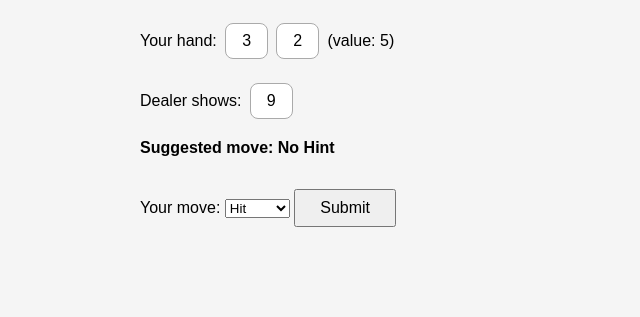
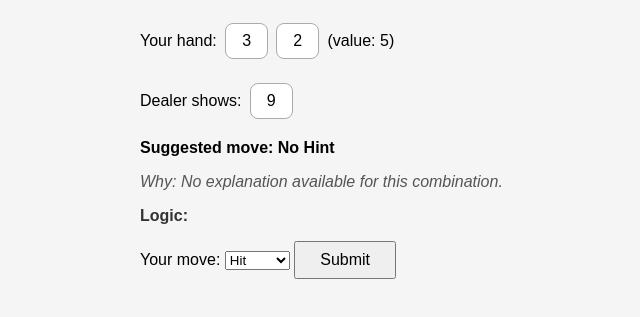
Before and after one commit to rohits2509/blackjack-mastery-training, a plain HTML site: page index.html in a window 1280 px wide. Shown: the part 93-410 px from the top of the page, without its empty margins (200-840 px from the left). Drawn offline with Linux system fonts and the light colour scheme.

Commit message:
Update index.html
Added logic and hint

```diff
--- a/index.html
+++ b/index.html
@@ -8,6 +8,8 @@
     body { font-family: sans-serif; padding: 2rem; max-width: 600px; margin: auto; background: #f5f5f5; }
     .card { display: inline-block; padding: 0.5rem 1rem; margin: 0.25rem; border: 1px solid #aaa; background: white; border-radius: 8px; }
     button { margin-top: 1rem; padding: 0.5rem 1.5rem; font-size: 1rem; }
+    #explanation { margin-top: 1rem; font-style: italic; color: #555; }
+    #logic { margin-top: 1rem; color: #333; font-weight: bold; }
   </style>
 </head>
 <body>
@@ -21,12 +23,26 @@
     };
 
     const HINTS = {
-      'hard,8,10': 'Hit', 'hard,9,3': 'Double', 'hard,10,9': 'Double', 'hard,11,6': 'Double',
-      'hard,12,4': 'Stand', 'hard,13,6': 'Stand', 'hard,16,10': 'Hit', 'hard,17,10': 'Stand',
-      'soft,13,5': 'Hit', 'soft,15,6': 'Double', 'soft,17,4': 'Double', 'soft,18,2': 'Stand',
-      'soft,18,7': 'Stand', 'soft,18,9': 'Hit',
-      'pair,2,4': 'Split', 'pair,6,5': 'Split', 'pair,8,10': 'Split', 'pair,9,7': 'Stand',
-      'pair,10,6': 'Stand', 'pair,5,6': 'Double'
+      'hard,8,10': ['Hit', 'You have a weak total of 8. Always hit against a 10.'],
+      'hard,9,3': ['Double', 'You have 9, and dealer shows 3. Great chance to win with one more card.'],
+      'hard,10,9': ['Double', 'You have 10, dealer shows 9. Odds favor doubling down.'],
+      'hard,11,6': ['Double', '11 is strong. Double against weak dealer cards like 6.'],
+      'hard,12,4': ['Stand', 'Dealer showing 4 likely busts. Don’t risk your 12.'],
+      'hard,13,6': ['Stand', 'Dealer likely busts. Stand and let them break.'],
+      'hard,16,10': ['Hit', 'Dealer has 10. Your 16 is too weak to stand.'],
+      'hard,17,10': ['Stand', '17 is too strong to hit. Stand even vs strong dealer.'],
+      'soft,13,5': ['Hit', 'Soft 13 is weak. Hit to improve.'],
+      'soft,15,6': ['Double', 'Soft 15 vs 6: a classic double scenario.'],
+      'soft,17,4': ['Double', 'Soft 17 and dealer 4: time to double down.'],
+      'soft,18,2': ['Stand', 'Soft 18 is solid. Don’t risk vs dealer 2.'],
+      'soft,18,7': ['Stand', 'Soft 18 vs 7: decent hand. Stand.'],
+      'soft,18,9': ['Hit', 'Dealer 9 is strong. Try to improve your 18.'],
+      'pair,2,4': ['Split', 'Always split 2s against 4. Better chance to beat the dealer.'],
+      'pair,6,5': ['Split', 'Split 6s vs 5 to maximize odds.'],
+      'pair,8,10': ['Split', 'Always split 8s, even against strong cards.'],
+      'pair,9,7': ['Stand', '9s are strong. Don’t split vs dealer 7.'],
+      'pair,10,6': ['Stand', '20 is excellent. Never split 10s.'],
+      'pair,5,6': ['Double', 'Pair of 5s is like a 10. Double against weak dealer.']
     };
 
     function drawCard() {
@@ -46,7 +62,7 @@
 
     function handType(hand) {
       if (hand.length === 2 && hand[0] === hand[1]) return 'pair';
-      if (hand.includes('A')) return 'soft';
+      if (hand.includes('A') && handValue(hand) <= 21) return 'soft';
       return 'hard';
     }
 
@@ -54,19 +70,48 @@
       const value = handValue(playerHand);
       const pType = handType(playerHand);
       const dealerVal = CARD_VALUES[dealerCard];
-      return HINTS[`${pType},${value},${dealerVal}`] || 'No Hint';
+      const hint = HINTS[`${pType},${value},${dealerVal}`] || ['No Hint', 'No explanation available for this combination.'];
+      const logic = getLogic(playerHand, dealerCard, hint[0]);
+      return [hint[0], hint[1], logic];
+    }
+
+    function getLogic(playerHand, dealerCard, suggestedMove) {
+      const value = handValue(playerHand);
+      const dealerVal = CARD_VALUES[dealerCard];
+      let logic = '';
+
+      // Logic for hitting, standing, etc.
+      if (suggestedMove === 'Hit') {
+        if (value <= 11) logic = 'Your hand is weak, so hitting is needed to improve.';
+        else if (value <= 16 && dealerVal >= 7) logic = 'Dealer has a strong hand. You need to hit to improve your chances.';
+        else logic = 'You’re in a risky situation, hitting increases your chances of improving your hand.';
+      } else if (suggestedMove === 'Stand') {
+        if (value >= 17) logic = 'Your hand is strong, standing will prevent busting.';
+        else if (dealerVal <= 6) logic = 'Dealer is likely to bust. You should stand and let them fail.';
+        else logic = 'A lower hand value should still stand if the dealer is weak.';
+      } else if (suggestedMove === 'Double') {
+        if (value === 11) logic = 'A double down on 11 increases your odds of winning against weak dealer hands.';
+        else if (value === 9 && dealerVal >= 3 && dealerVal <= 6) logic = 'This is the best time to double down with 9.';
+      } else if (suggestedMove === 'Split') {
+        if (playerHand[0] === '8') logic = 'Always split 8s to have two chances to win, regardless of dealer’s card.';
+        else logic = 'Splitting is a great option when you have pairs against weaker dealer cards.';
+      }
+
+      return logic;
     }
 
     function newRound() {
       const playerHand = [drawCard(), drawCard()];
       const dealerCard = drawCard();
       const value = handValue(playerHand);
-      const suggestion = suggestMove(playerHand, dealerCard);
+      const [suggestion, explanation, logic] = suggestMove(playerHand, dealerCard);
 
       const html = `
         <p>Your hand: ${playerHand.map(card => `<span class="card">${card}</span>`).join('')} (value: ${value})</p>
         <p>Dealer shows: <span class="card">${dealerCard}</span></p>
         <p><strong>Suggested move: ${suggestion}</strong></p>
+        <div id="explanation">Why: ${explanation}</div>
+        <div id="logic">Logic: ${logic}</div>
         <label>Your move:
           <select id="move">
             <option>Hit</option><option>Stand</option><option>Split</option><option>Double</option>
```
